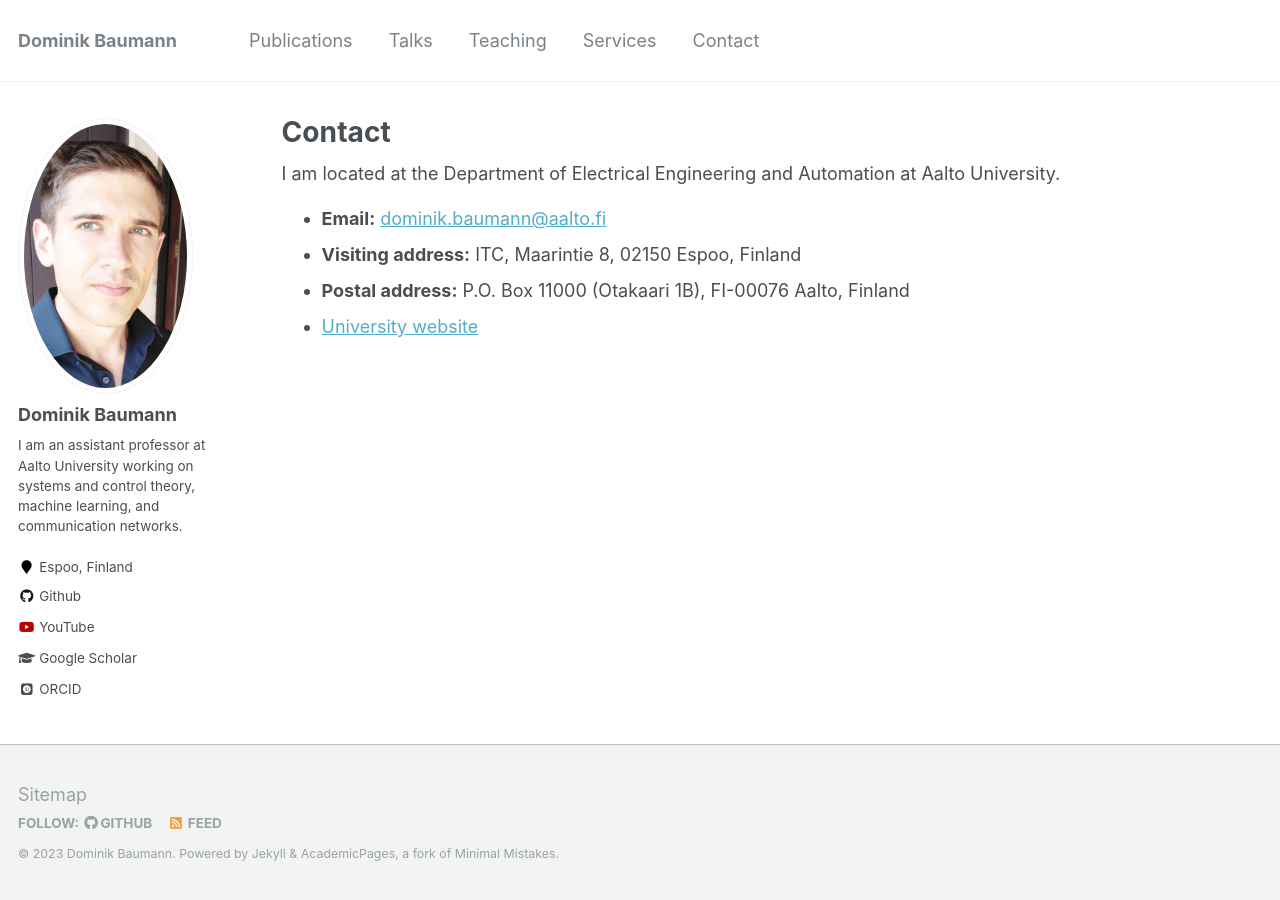
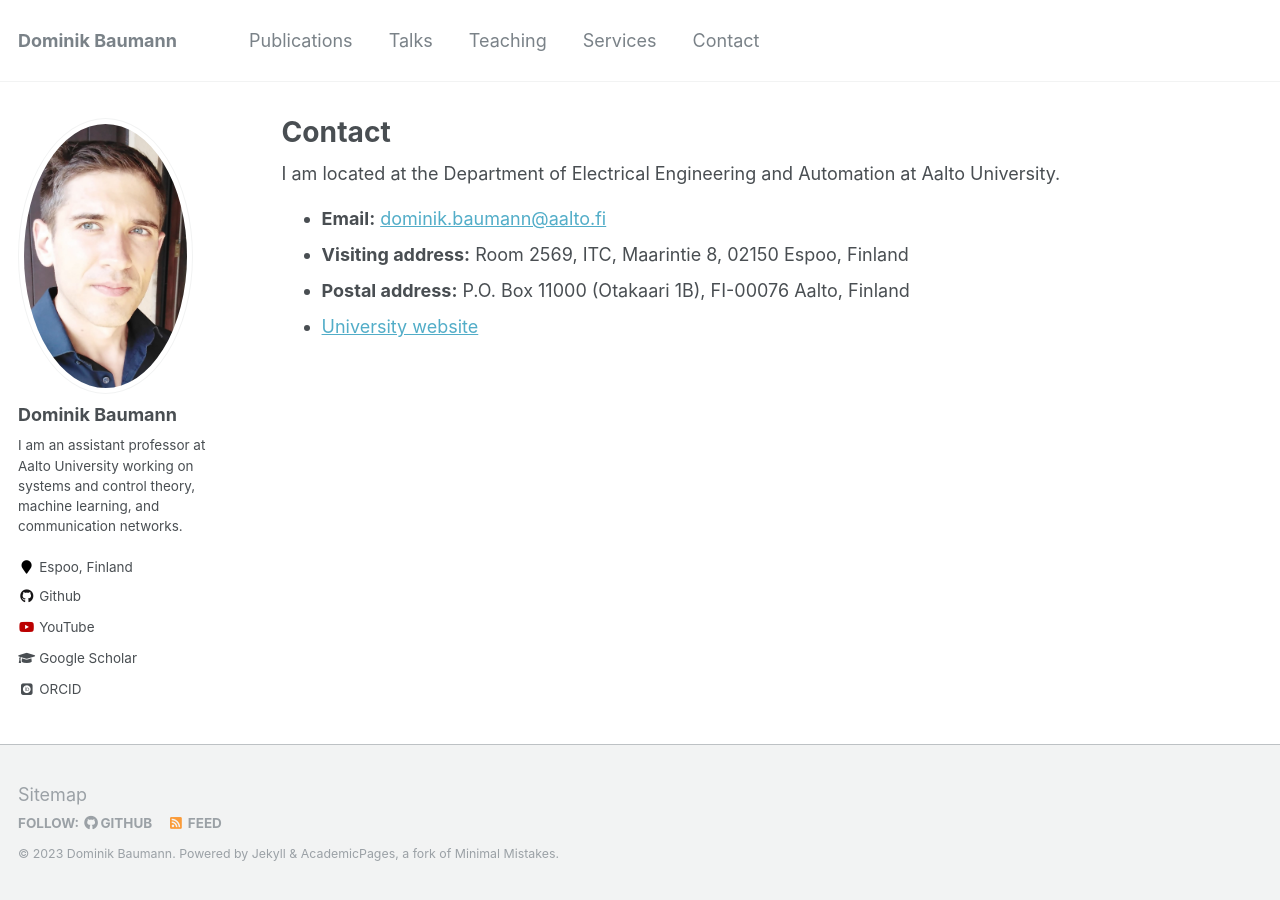
Before and after one commit to baumanndominik/baumanndominik.github.io, a Jekyll site: the page built from _pages/contact.html, in a window 1280 px wide. Built offline with Jekyll 4.4.1, drawn with Linux system fonts in a browser that asks for light colours; some web fonts are replaced.

Commit message:
new office

```diff
--- a/_pages/contact.html
+++ b/_pages/contact.html
@@ -10,7 +10,7 @@ I am located at the Department of Electrical Engineering and Automation at Aalto
 
 <ul>
     <li> <strong>Email:</strong> <a href = "mailto: dominik.baumann@aalto.fi">dominik.baumann@aalto.fi</a></li>
-    <li><strong>Visiting address:</strong> ITC, Maarintie 8, 02150 Espoo, Finland</li>
+    <li><strong>Visiting address:</strong> Room 2569, ITC, Maarintie 8, 02150 Espoo, Finland</li>
     <li> <strong>Postal address:</strong> P.O. Box 11000 (Otakaari 1B),  FI-00076 Aalto, Finland </li>
     <li> <a href="https://research.aalto.fi/en/persons/dominik-baumann">University website</a> </li>
     </ul>
```
